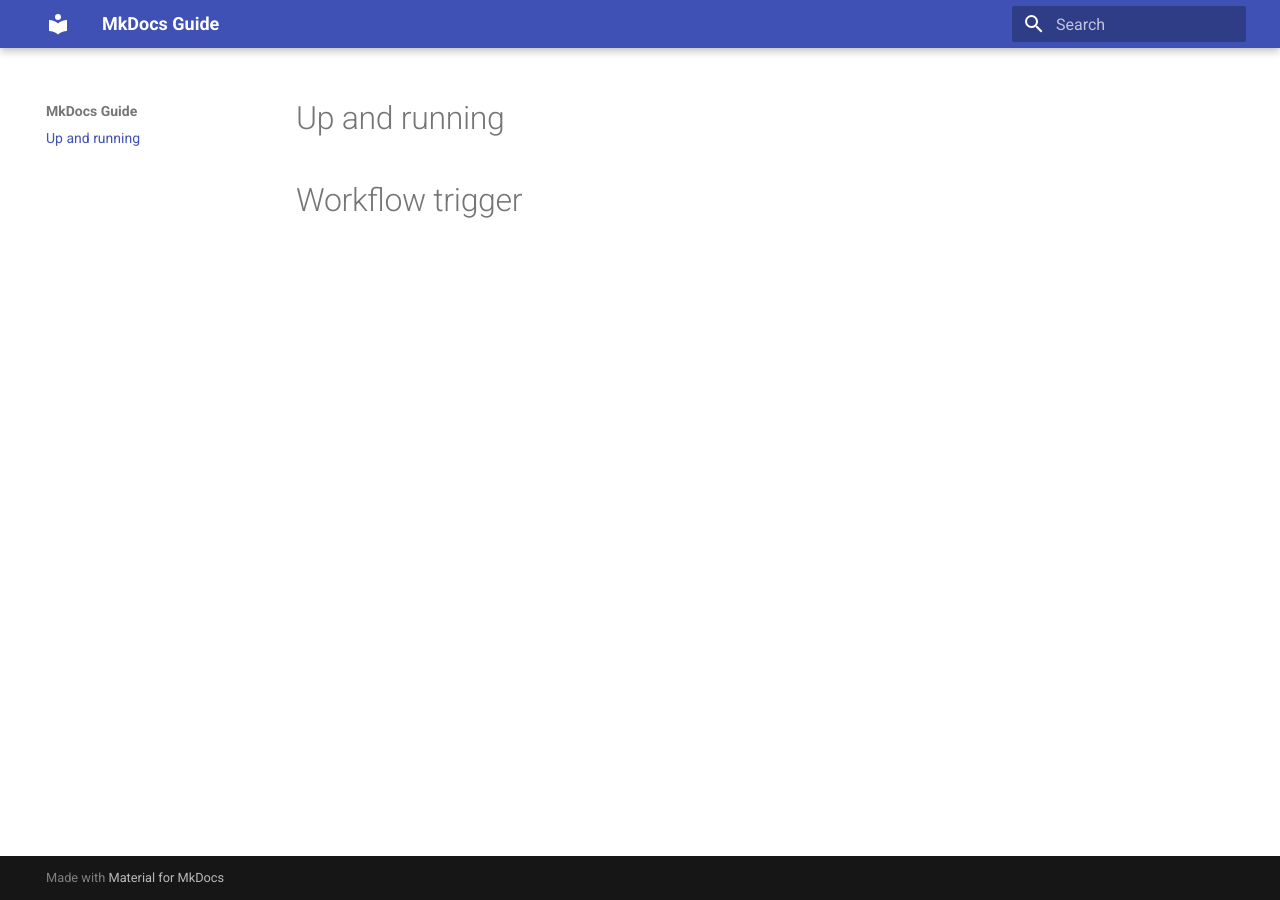
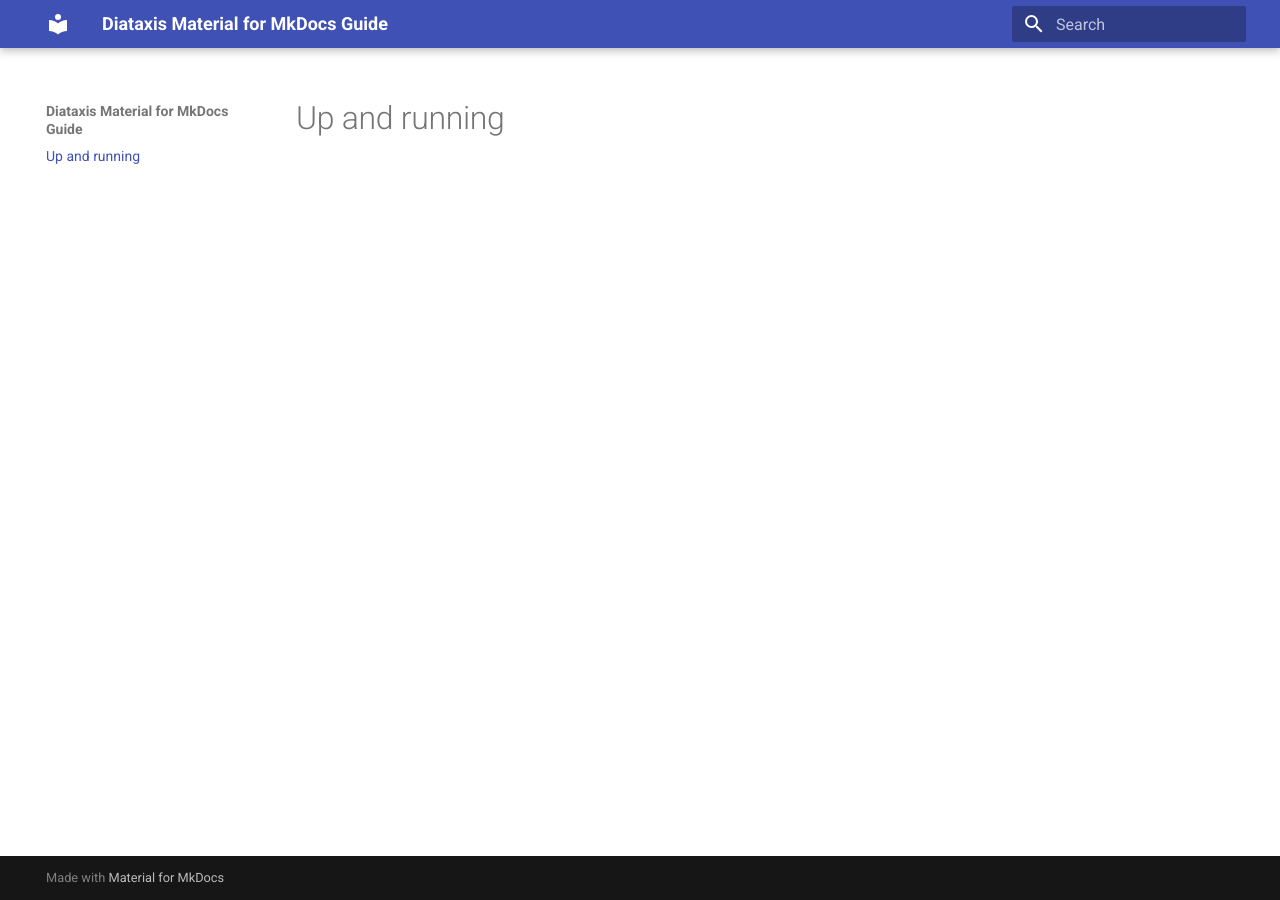
Before and after one commit to khde/mkdocs-guide, an MkDocs documentation site: the page built from docs/index.md, in a window 1280 px wide. Built offline with MkDocs 1.6.1 and Material for MkDocs 9.7.7, drawn with Linux system fonts in a browser that asks for light colours.

Commit message:
Renaming

```diff
--- a/README.md
+++ b/README.md
@@ -1 +1 @@
-# MkDocs Guide
+# Diataxis Material for MkDocs Guide
--- a/docs/index.md
+++ b/docs/index.md
@@ -1,2 +1 @@
 # Up and running
-# Workflow trigger
--- a/mkdocs.yml
+++ b/mkdocs.yml
@@ -1,4 +1,4 @@
-site_name: MkDocs Guide
-site_url: https://khde.github.io/mkdocs-guide
+site_name: Diataxis Material for MkDocs Guide
+site_url: https://khde.github.io/diataxis-material-mkdocs-guide
 theme:
   name: material
```
